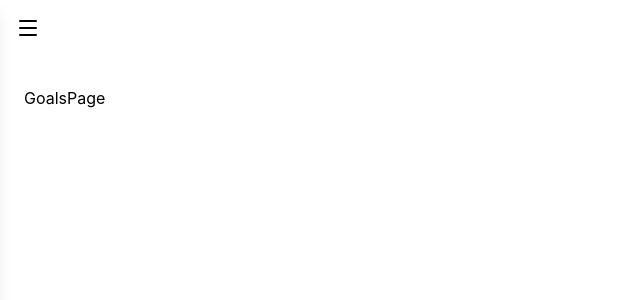
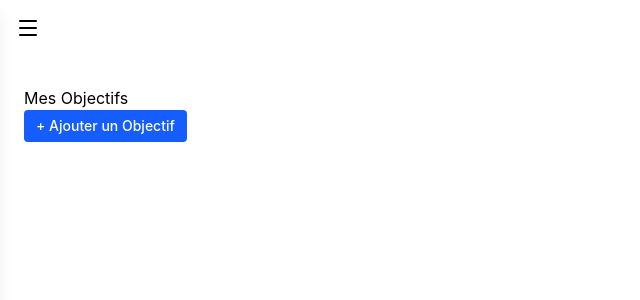
Before and after one commit to VicdSpt/BudgetFlow, a React (Vite) app: page /goals in a window 1280 px wide. Shown: the top 300 px of the page, without its empty margins (0-640 px from the left). Built offline with nearby package versions, Linux system fonts and the light colour scheme.

Commit message:
update goals

```diff
--- a/src/components/ui/Modal.tsx
+++ b/src/components/ui/Modal.tsx
@@ -1,4 +1,5 @@
 import ReactDOM from "react-dom"
+import { X } from 'lucide-react';
 
 interface ModalProps {
     isOpen: boolean;
@@ -16,7 +17,7 @@ export default function Modal({ isOpen, onClose, children, title }: ModalProps)
             <div className="bg-white rounded-lg p-6 min-w-80 max-w-lg w-full">
                 <div className="flex justify-between items-center mb-4">
                     {title && <h2 className="text-xl font-bold">{title}</h2>}
-                    <button onClick={onClose} className="text-gray-500 hover:text-black text-2xl">X</button>
+                    <button onClick={onClose} className="text-gray-500 hover:text-black text-2xl cursor-pointer"><X size={24}/></button>
                 </div>
                 <div>{children}</div>
             </div>
--- a/src/pages/GoalsPage.tsx
+++ b/src/pages/GoalsPage.tsx
@@ -1,5 +1,24 @@
+import { useState } from "react"
+import GoalForm from "../features/goals/components/GoalForm"
+import GoalList from "../features/goals/components/GoalList"
+import Modal from "../components/ui/Modal"
+import Button from "../components/ui/Button"
+
 export default function GoalsPage() {
+  const [isModalOpen, setIsModalOpen] = useState(false)
+
   return (
-    <div>GoalsPage</div>
+    <div>
+      <div>
+        <h1>Mes Objectifs</h1>
+        <Button variant="primary" onClick={() => setIsModalOpen(true)}>+ Ajouter un Objectif</Button>
+      </div>
+
+      <GoalList />
+
+      <Modal isOpen={isModalOpen} onClose={() => setIsModalOpen(false)} title="Nouvel Objectif">
+        <GoalForm onClose={() => setIsModalOpen(false)}/>
+      </Modal>
+    </div>
   )
 }
```
